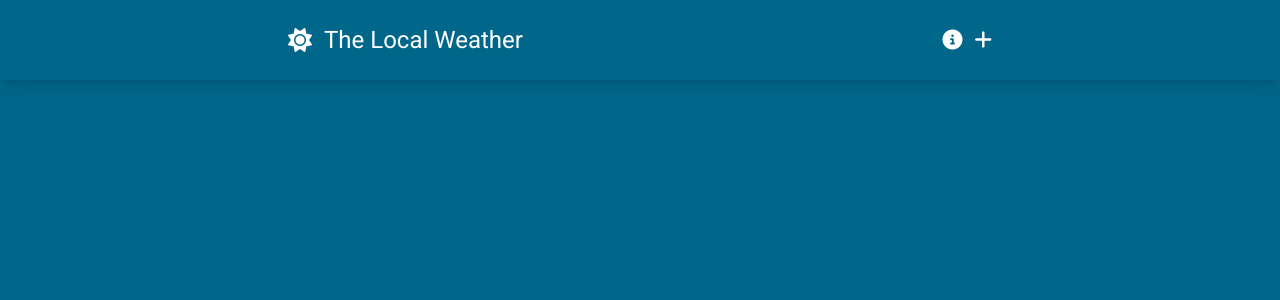
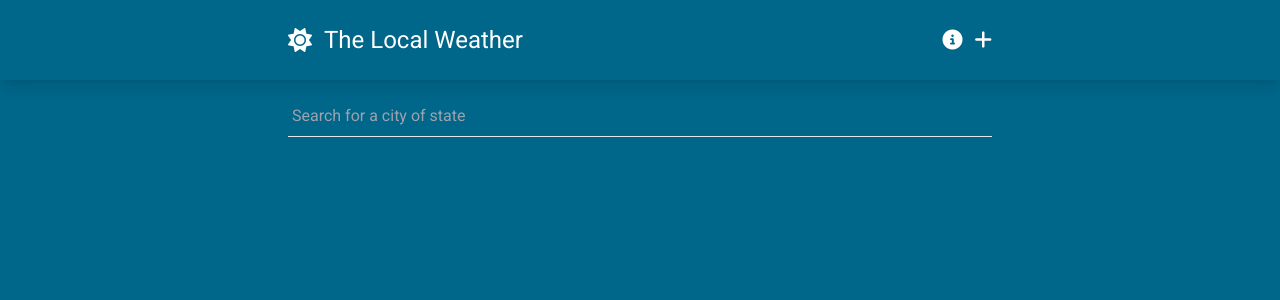
Before and after one commit to thapa-sabin/weather-vue, a Vue app in the folder vue-project/: page / in a window 1280 px wide. Shown: the top 300 px of the page. Built offline with nearby package versions, Linux system fonts and the light colour scheme.

Commit message:
Trying to add a feature to split the City, and State from the object given by the API

```diff
--- a/vue-project/package.json
+++ b/vue-project/package.json
@@ -9,6 +9,7 @@
     "preview": "vite preview"
   },
   "dependencies": {
+    "axios": "^1.6.8",
     "vue": "^3.4.21",
     "vue-router": "^4.3.0"
   },
--- a/vue-project/src/router/index.js
+++ b/vue-project/src/router/index.js
@@ -1,5 +1,6 @@
 import { createRouter, createWebHistory } from 'vue-router'
 import HomeView from '../views/HomeView.vue'
+import CityView from '../views/CityView.vue'
 
 const router = createRouter({
   history: createWebHistory(import.meta.env.BASE_URL),
@@ -7,7 +8,12 @@ const router = createRouter({
     {
       path: '/',
       name: 'home',
-      component: HomeView
+      component: HomeView,
+    },
+    {
+      path: '/weather/:state/:city', // param
+      name: 'cityView',
+      component: CityView,
     },
   ]
 })
--- /dev/null
+++ b/vue-project/src/views/CityView.vue
@@ -0,0 +1,9 @@
+<template>
+    <div>
+
+    </div>
+</template>
+
+<script setup>
+
+</script>
--- a/vue-project/src/views/HomeView.vue
+++ b/vue-project/src/views/HomeView.vue
@@ -1,7 +1,76 @@
 <script setup>
+import { ref } from 'vue';
+import axios from 'axios';
+import { useRouter } from 'vue-router';
+import CityView from './CityView.vue';
+
+const router = useRouter();
+const previewCity = (searchResult) => {
+  console.log(searchResult);
+  const [city, state] = searchResult.formatted.split(","); // splits the formatted part of the code into city, and state
+  router.push({
+    name: CityView,
+    params: {state: state.replaceAll("", ""), city: city},
+    query: {
+      lat: searchResult.geometry.value,
+      lng: searchResult.geometry.value,
+      preview: true,
+    }
+  })
+}
+
+const opencageAPIKey = "bdf3abffbdfb4ac58b583b837154d4f3";
+const searchQuery = ref('');
+const queryTimeout = ref(null);
+const opencageSearchResults = ref(null);
+const apiURL = 'https://api.opencagedata.com/geocode/v1/json';
+const searchError = ref(null);
+
+const getSearchResults = () => {
+  clearTimeout(queryTimeout.value);
+  queryTimeout.value = setTimeout(async() => {
+    if (searchQuery.value !== "") {
+      try {
+        const result = await axios.get(
+        `${apiURL}?key=${opencageAPIKey}&q=${searchQuery.value}&pretty=1&no_annotations=1&limit=5` // Passing the optional parameter to get one search result instead of 10
+      );
+      // console.log(result.data); // Checking if we are getting anything back
+      opencageSearchResults.value = result.data.results;
+      // console.log(opencageSearchResults.value);
+      } catch {
+        searchError.value = True;
+      }
+      return; // Otherwise, the line below will ALSO run
+    }
+    opencageSearchResults.value = null;
+  }, 300);
+};
 </script>
 
 <template>
-  <main>
+  <main class="container text-white">
+    <div class="pt-4 mb-8 relative">
+      <input type="text"
+      v-model="searchQuery"
+      @input="getSearchResults"
+      placeholder="Search for a city of state" class="py-2 px-1 w-full bg-transparent border-b focus:border-weather-secondary focus:outline-none focus:shadow-[0px_1px_0_0_#004E71]">
+      <ul
+      v-if="opencageSearchResults"
+      class="absolute bg-weather-secondary text-white w-full shadow-md py-2 px-1 top-[66px]">
+      <p v-if="searchError">
+        Sorry, something went wrong, please try again.
+      </p>
+      <p v-if="!searchError && opencageSearchResults.length === 0">
+        No resutls match your query, please try a different term.
+      </p>
+        <template v-else>
+          <li v-for="searchResult in opencageSearchResults"
+          :key="searchResult.id"
+          class="py-2 cursor-pointer"
+          @click="previewCity(searchResult)">
+          {{ searchResult.formatted }}</li>
+        </template>
+      </ul>
+    </div>
   </main>
 </template>
```
Also changed, not shown: 2 other files (tests, documents, lock files or other folders).
